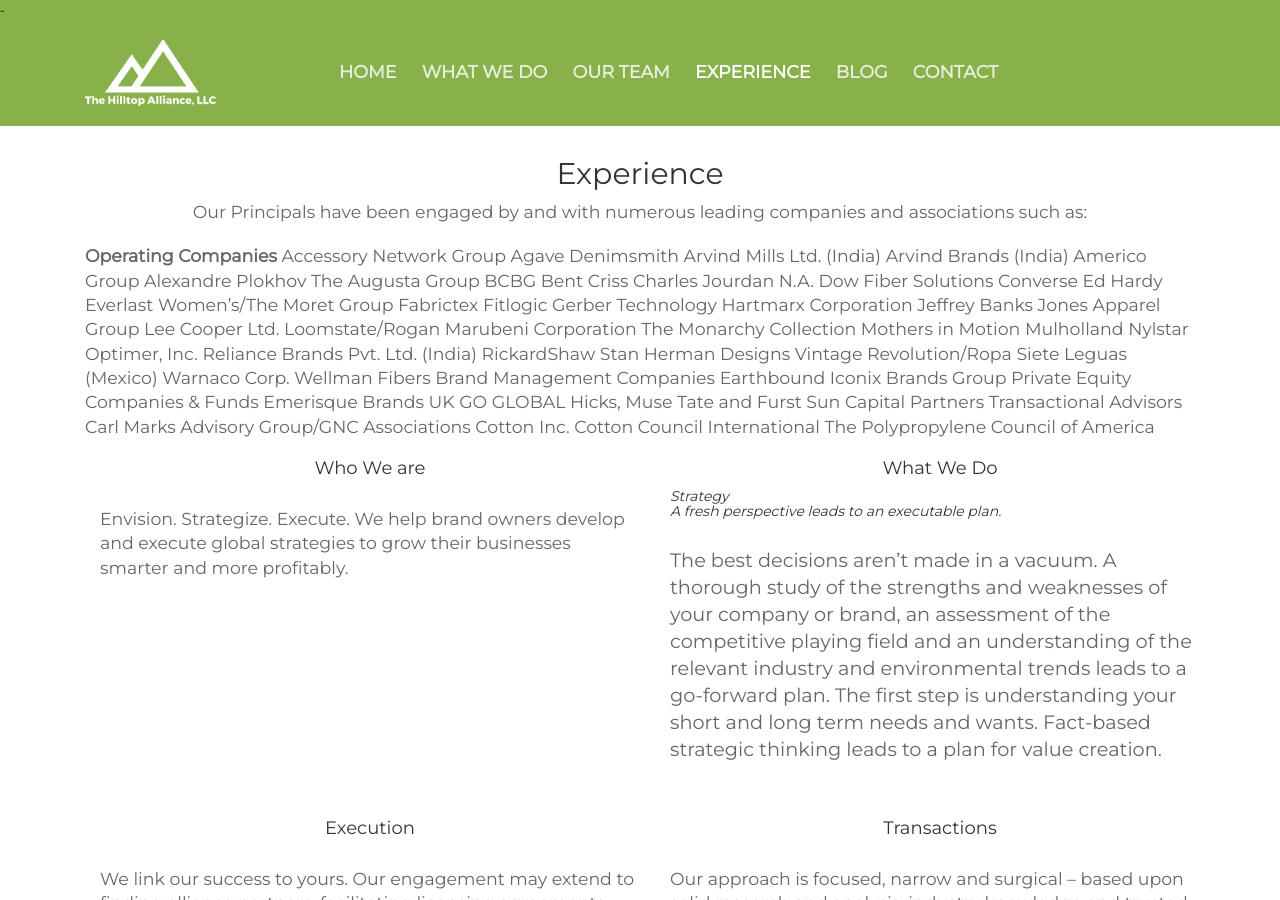
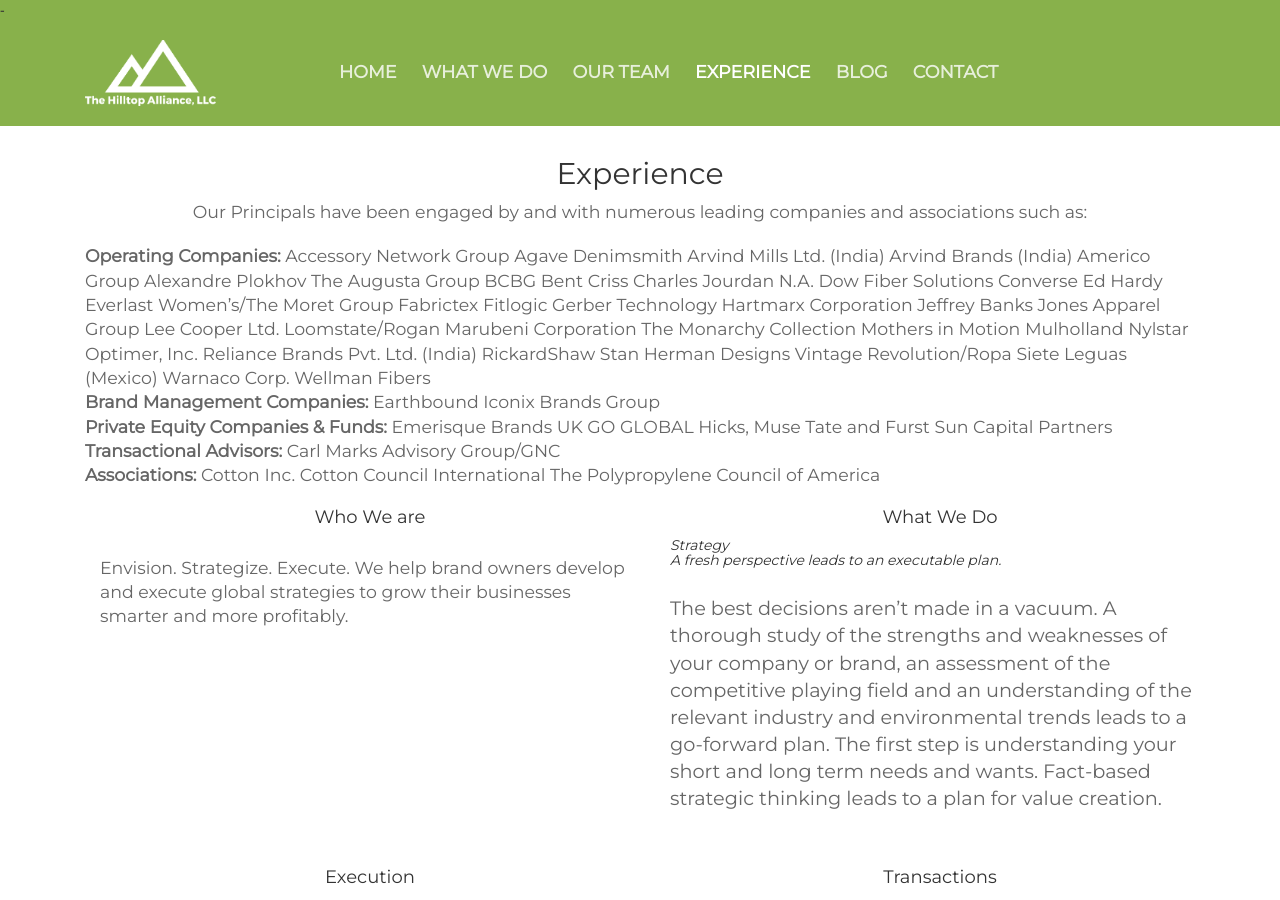
Before and after one commit to Freelance-Repos/Hilltop-Alliance, a Jekyll site: the page built from clients.html, in a window 1280 px wide and 900 px high. Built offline with Jekyll 4.4.1, drawn with Linux system fonts in a browser that asks for light colours.

```diff
--- a/clients.html
+++ b/clients.html
@@ -6,7 +6,7 @@ description: 'Our Principals have been engaged by and with numerous leading comp
 <section>
 <!-- Companies listed below, before the container -->
 <p>
-<b>Operating Companies</b>
+<b>Operating Companies:</b>
 Accessory Network Group
 Agave Denimsmith
 Arvind Mills Ltd. (India)
@@ -41,21 +41,25 @@ Stan Herman Designs
 Vintage Revolution/Ropa Siete Leguas (Mexico)
 Warnaco Corp.
 Wellman Fibers
+<br>
 
-Brand Management Companies
+<b>Brand Management Companies:</b>
 Earthbound
 Iconix Brands Group
+<br>
 
-Private Equity Companies & Funds
+<b>Private Equity Companies & Funds:</b>
 Emerisque Brands UK
 GO GLOBAL
 Hicks, Muse Tate and Furst
 Sun Capital Partners
+<br>
 
-Transactional Advisors
+<b>Transactional Advisors:</b>
 Carl Marks Advisory Group/GNC
+<br>
 
-Associations
+<b>Associations:</b>
 Cotton Inc.
 Cotton Council International
 The Polypropylene Council of America
```
